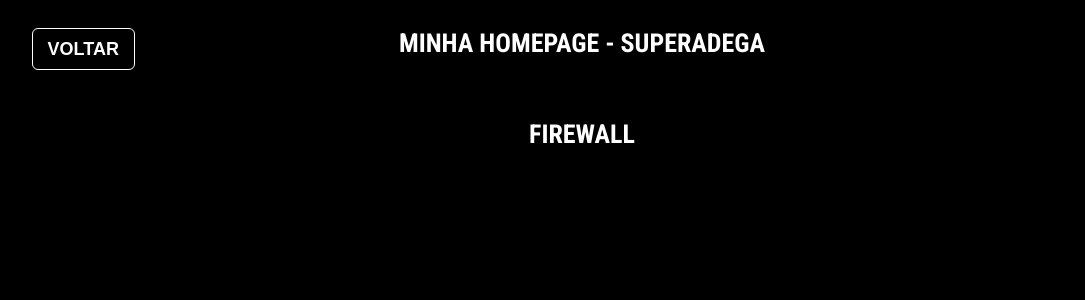
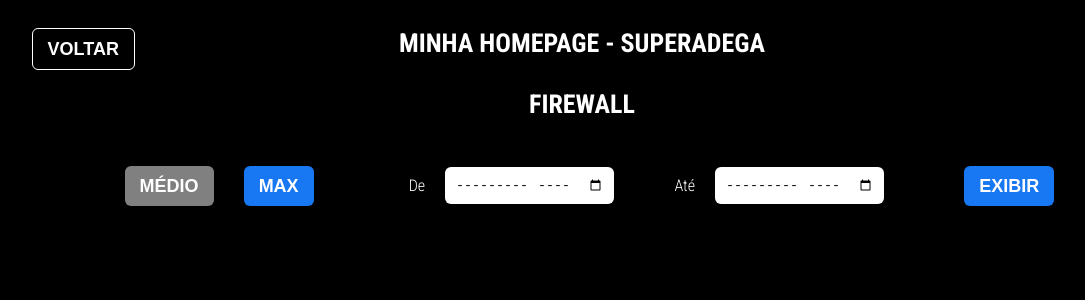
Before and after one commit to anarehder/SA_accerte_front, a React (Create React App) app: page /firewall in a window 1280 px wide. Shown: the top 300 px of the page, without its empty margins (58-1143 px from the left). Built offline with nearby package versions, Linux system fonts and the light colour scheme.

Commit message:
feat: firewall page inputs/botoes

```diff
--- a/src/pages/FirewallPage.js
+++ b/src/pages/FirewallPage.js
@@ -1,11 +1,33 @@
 import styled from 'styled-components';
 import Header from '../components/Header';
 import { Link } from 'react-router-dom';
+import { useState } from 'react';
 
 export default function FirewallPage() {
+    const [selectedTypeButton, setSelectedTypeButton] = useState('value_max');
+    const [form, setForm] = useState({ start: "", end: ""});
+
+    const handleButtonClick = (buttonName) => {
+        setSelectedTypeButton(buttonName);
+    };
+
+    const handleForm = (e) => {
+        e.preventDefault();
+        setForm((prevForm) => ({ ...prevForm, [e.target.id]: e.target.value }));
+    };
+    console.log(form);
+
+    const handleSubmit = (event) => {
+        const body = {start: form.start, end: form.end, value: selectedTypeButton};
+        console.log(body);
+        event.preventDefault();
+        // Realize as ações necessárias com base no botão selecionado
+        console.log(`Botão "${selectedTypeButton}" foi selecionado!`);
+    };
+
 
     return (
-        <PageContainer>
+        <PageContainer onSubmit={handleSubmit}>
             <Link to={"/"}>
                 <button>
                     VOLTAR
@@ -15,6 +37,40 @@ export default function FirewallPage() {
             <h1>
                 FIREWALL
             </h1>
+            <InputArea>
+                <ButtonsContainer>
+                    <StyledButtonValue selection_type={selectedTypeButton === 'value_avg' ? 'yes' : 'no'} onClick={() => handleButtonClick('value_avg')}>
+                        MÉDIO
+                    </StyledButtonValue>
+                    <StyledButtonValue selection_type={selectedTypeButton === 'value_max' ? 'yes' : 'no'} onClick={() => handleButtonClick('value_max')}>
+                        MAX
+                    </StyledButtonValue>
+                </ButtonsContainer>
+                <MonthInputContainer>
+                    <div>
+                        <h3> De </h3>
+                        <input
+                            placeholder='Mês Início'
+                            type="month"
+                            id="start"
+                            value={form.start}
+                            onChange={handleForm}
+                        />
+                    </div>
+                    <div>
+                    <h3> Até </h3>
+                        <input
+                            placeholder='Mês Fim'
+                            type="month"
+                            id="end"
+                            value={form.end}
+                            onChange={handleForm}
+                        />
+                    </div>
+
+                </MonthInputContainer>
+                <button type="submit">EXIBIR</button>
+            </InputArea>
         </PageContainer>
     )
 }
@@ -25,14 +81,39 @@ const PageContainer = styled.div`
     color: white;
     flex-direction: column;
     justify-content: flex-start !important;
-    gap: 50px;
+    gap: 20px;
     a {
         position: fixed;
         left: 7%;
         top: 3.5%;
-    }
-    button {
-        background-color: black;
-        border: 1px solid white;
+        button {
+            background-color: black;
+            border: 1px solid white;
+        }
     }
 `
+
+const InputArea = styled.form`
+    display: flex;
+    gap: 50px;
+    align-items:center;
+    input {
+        color: black;
+        padding: 10px;
+    }
+`
+
+const ButtonsContainer = styled.div`
+    gap: 30px;
+`
+
+const StyledButtonValue = styled.button`
+    background-color: ${(props) => (props.selection_type === 'no' && 'gray')};
+`;
+
+const MonthInputContainer = styled.div`
+    gap: 30px;
+    div {
+        gap: 20px;
+    }
+`
--- a/src/pages/LinksPage.js
+++ b/src/pages/LinksPage.js
@@ -30,9 +30,10 @@ const PageContainer = styled.div`
         position: fixed;
         left: 7%;
         top: 3.5%;
+        button {
+            background-color: black;
+            border: 1px solid white;
+        }
     }
-    button {
-        background-color: black;
-        border: 1px solid white;
-    }
+
 `
```
